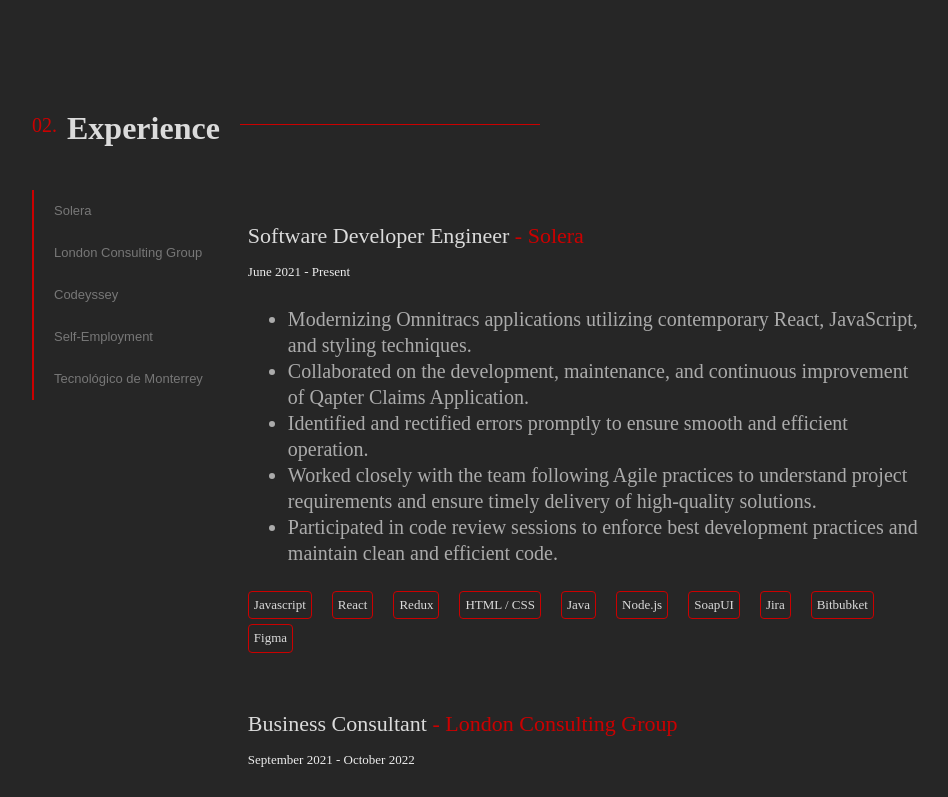
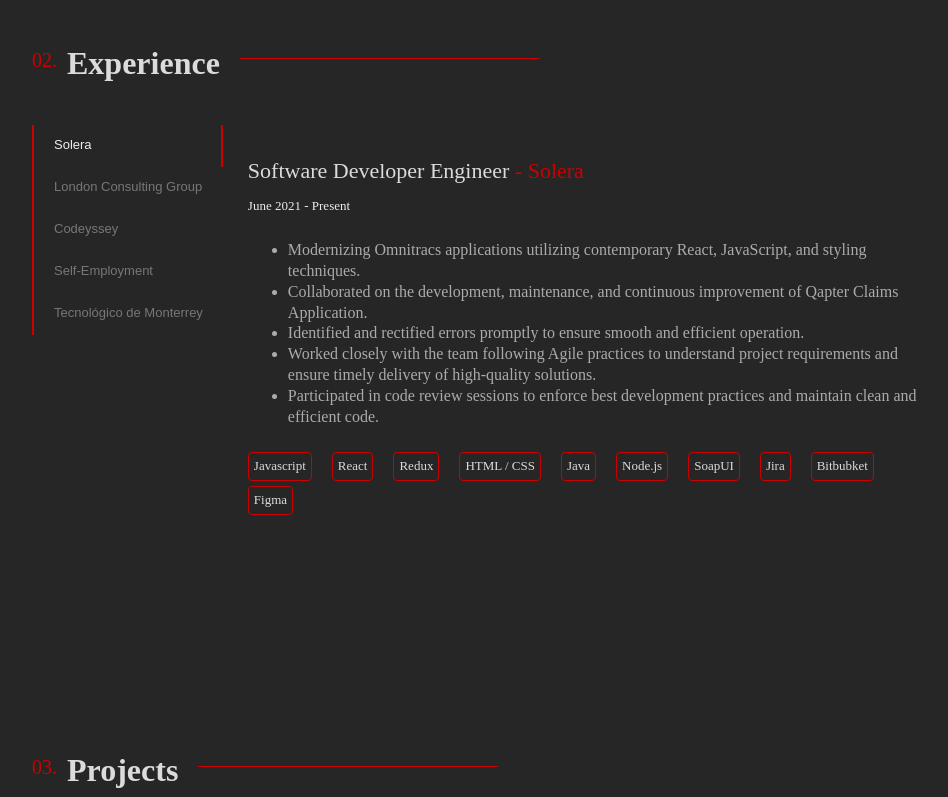
Before and after one commit to joralvmel/react-portfolio, a Next.js app: page / in a window 1280 px wide. Shown: the part 1580-2377 px from the top of the page, without its empty margins (158-1106 px from the left). Built offline with nearby package versions, Linux system fonts and the light colour scheme.

Commit message:
Implement state for job selection and display

```diff
--- a/app/_components/AboutText.js
+++ b/app/_components/AboutText.js
@@ -5,6 +5,7 @@
 
 const StyledText = styled.div`
   color: var(--color-secondary);
+  font-size: var(--fs-lg);
   width: 100%;
 `;
 
--- a/app/_components/ExperienceTabList.js
+++ b/app/_components/ExperienceTabList.js
@@ -21,17 +21,28 @@
   white-space: nowrap;
 
   &:hover,
-  &:focus {
-    border-bottom: 2px solid var(--color-accent);
+  &:focus,
+  &.selected {
     color: var(--color-text-light);
+  }
+
+  &:focus,
+  &.selected {
+    border-right: 2px solid var(--color-accent);
   }
 `;
 
-function ExperienceTabList({ jobs }) {
+function ExperienceTabList({ jobs, handleTabClick, selectedTab }) {
   return (
     <StyledExperienceTabList>
       {jobs.map(({ company }, i) => (
-        <StyledTabButton key={i}>{company}</StyledTabButton>
+        <StyledTabButton
+          key={i}
+          onClick={() => handleTabClick(i)}
+          className={selectedTab === i ? "selected" : ""}
+        >
+          {company}
+        </StyledTabButton>
       ))}
     </StyledExperienceTabList>
   );
--- a/app/_components/ExperienceTabPanel.js
+++ b/app/_components/ExperienceTabPanel.js
@@ -21,6 +21,10 @@
     }
   }
 
+  .description {
+    font-size: var(--fs-md);
+  }
+
   .range {
     margin-bottom: 25px;
     color: var(--color-text-light);
@@ -40,7 +44,7 @@
       <p className="range">
         {startDate} - {endDate}
       </p>
-      <ul>
+      <ul className="description">
         {description.map((p, i) => (
           <li key={i}>{p}</li>
         ))}
--- a/app/_components/ExperienceTabPanels.js
+++ b/app/_components/ExperienceTabPanels.js
@@ -9,12 +9,10 @@
   margin-left: 20px;
 `;
 
-function ExperienceTabPanels({ jobs }) {
+function ExperienceTabPanels({ jobs, selectedTab }) {
   return (
     <StyledExperienceTabPanels>
-      {jobs.map((job, i) => (
-        <ExperienceTabPanel key={i} job={job} />
-      ))}
+      {jobs[selectedTab] && <ExperienceTabPanel job={jobs[selectedTab]} />}
     </StyledExperienceTabPanels>
   );
 }
--- a/app/_components/sections/Experience.js
+++ b/app/_components/sections/Experience.js
@@ -5,6 +5,7 @@
 import { config } from "@/app/config";
 import ExperienceTabPanels from "../ExperienceTabPanels";
 import ExperienceTabList from "../ExperienceTabList";
+import { useState } from "react";
 
 const StyledExperienceSection = styled.section`
   max-width: 900px;
@@ -16,12 +17,22 @@
 
 function Experience() {
   const { header, jobs } = config.experience;
+  const [selectedTab, setSelectedTab] = useState(0);
+
+  function handleTabClick(index) {
+    setSelectedTab(index);
+  }
+
   return (
     <StyledExperienceSection id="experience">
       <h2 className="numbered-heading">{header}</h2>
       <div className="inner">
-        <ExperienceTabList jobs={jobs} />
-        <ExperienceTabPanels jobs={jobs} />
+        <ExperienceTabList
+          jobs={jobs}
+          handleTabClick={handleTabClick}
+          selectedTab={selectedTab}
+        />
+        <ExperienceTabPanels jobs={jobs} selectedTab={selectedTab} />
       </div>
     </StyledExperienceSection>
   );
--- a/app/_components/sections/Hero.js
+++ b/app/_components/sections/Hero.js
@@ -29,8 +29,9 @@
     color: var(--color-secondary);
   }
 
-  p {
+  .text {
     color: var(--color-secondary);
+    font-size: var(--fs-lg);
     margin: 40px 0 0;
     max-width: 640px;
   }
@@ -43,7 +44,7 @@
       <h1>{title}</h1>
       <h2 className="big-heading">{name}</h2>
       <h3 className="medium-heading">{header}</h3>
-      <p>{text}</p>
+      <p className="text">{text}</p>
     </StyledHeroSection>
   );
 }
```
